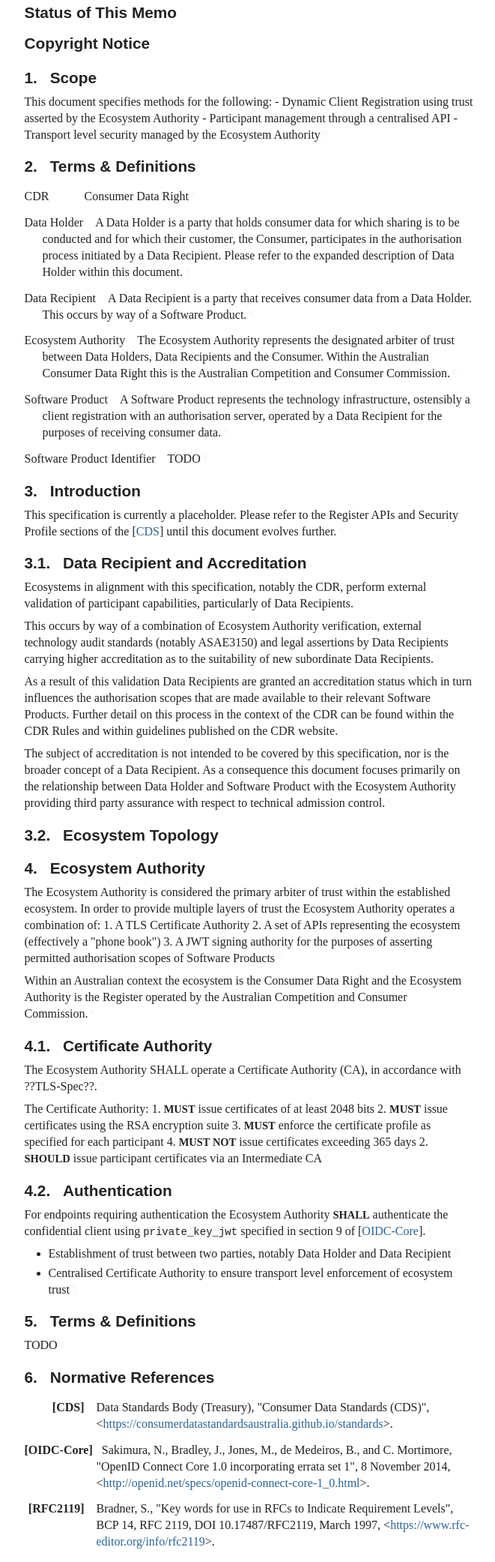
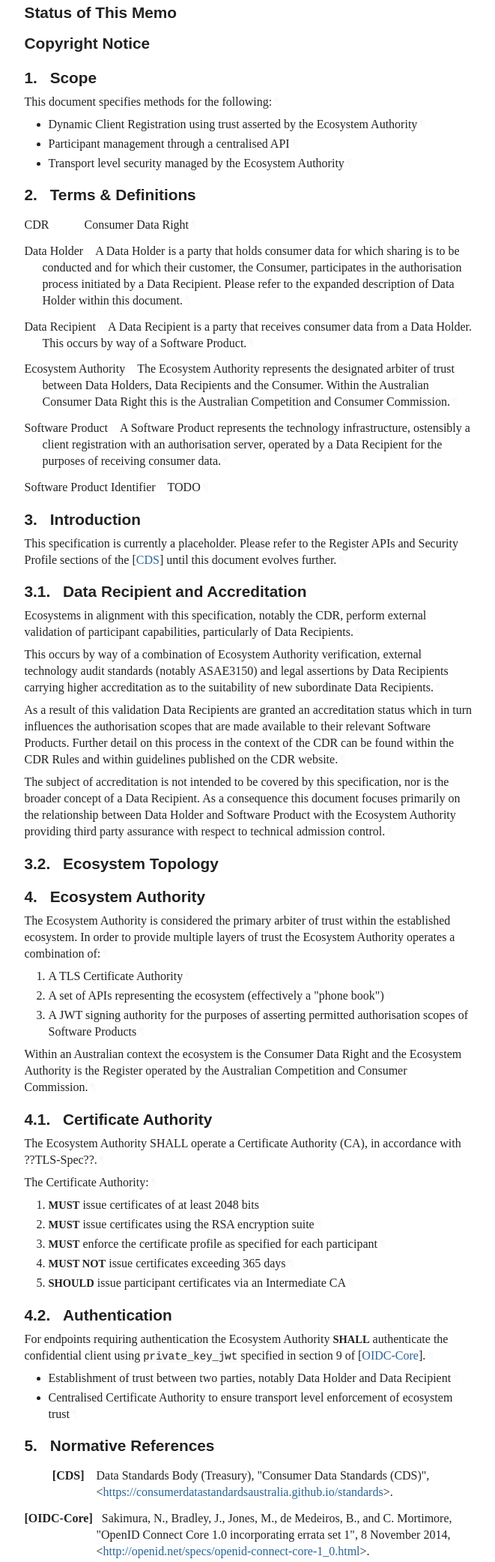
Before and after one commit to datarightplus/datarightplus-admission-control-baseline, a plain HTML site: page feature/initial-release-review/draft-authors-cdrplus-admission-control-baseline.html in a window 1280 px wide. Shown: the part 528-2611 px from the top of the page at 75% size, without its empty margins (92-753 px from the left). Drawn offline with Linux system fonts and the light colour scheme; a web font is replaced by a local one.

Commit message:
Script updating gh-pages from 1265427. [ci skip]

```diff
--- a/feature/initial-release-review/draft-authors-cdrplus-admission-control-baseline.html
+++ b/feature/initial-release-review/draft-authors-cdrplus-admission-control-baseline.html
@@ -4,7 +4,7 @@
 <meta charset="utf-8">
 <meta content="Common,Latin" name="scripts">
 <meta content="initial-scale=1.0" name="viewport">
-<title>CDR+: Admission Control: Baseline</title>
+<title>CDR+ Admission Control: Baseline</title>
 <meta content="Stuart Low" name="author">
 <meta content="Ben Kolera" name="author">
 <meta content="
@@ -1046,12 +1046,12 @@ svg :is([fill="white"], [fill^="#fff"]) {
 <table class="ears">
 <thead><tr>
 <td class="left">Internet-Draft</td>
-<td class="center">CDR+: Admission Control: Baseline</td>
+<td class="center">CDR+ Admission Control: Baseline</td>
 <td class="right">July 2023</td>
 </tr></thead>
 <tfoot><tr>
 <td class="left">Low &amp; Kolera</td>
-<td class="center">Expires 3 January 2024</td>
+<td class="center">Expires 4 January 2024</td>
 <td class="right">[Page]</td>
 </tr></tfoot>
 </table>
@@ -1064,12 +1064,12 @@ svg :is([fill="white"], [fill^="#fff"]) {
 <dd class="internet-draft">draft-authors-cdrplus-admission-control-baseline-latest</dd>
 <dt class="label-published">Published:</dt>
 <dd class="published">
-<time datetime="2023-07-02" class="published">2 July 2023</time>
+<time datetime="2023-07-03" class="published">3 July 2023</time>
     </dd>
 <dt class="label-intended-status">Intended Status:</dt>
 <dd class="intended-status">Experimental</dd>
 <dt class="label-expires">Expires:</dt>
-<dd class="expires"><time datetime="2024-01-03">3 January 2024</time></dd>
+<dd class="expires"><time datetime="2024-01-04">4 January 2024</time></dd>
 <dt class="label-authors">Authors:</dt>
 <dd class="authors">
 <div class="author">
@@ -1083,7 +1083,7 @@ svg :is([fill="white"], [fill^="#fff"]) {
 </dd>
 </dl>
 </div>
-<h1 id="title">CDR+: Admission Control: Baseline</h1>
+<h1 id="title">CDR+ Admission Control: Baseline</h1>
 <section id="section-abstract">
       <h2 id="abstract"><a href="#abstract" class="selfRef">Abstract</a></h2>
 <p id="section-abstract-1">Describes the Ecosystem Authority and mechanisms for controlling admission into a Consumer Data Right aligned ecosystem.<a href="#section-abstract-1" class="pilcrow">¶</a></p>
@@ -1113,7 +1113,7 @@ svg :is([fill="white"], [fill^="#fff"]) {
         time. It is inappropriate to use Internet-Drafts as reference
         material or to cite them other than as "work in progress."<a href="#section-boilerplate.1-3" class="pilcrow">¶</a></p>
 <p id="section-boilerplate.1-4">
-        This Internet-Draft will expire on 3 January 2024.<a href="#section-boilerplate.1-4" class="pilcrow">¶</a></p>
+        This Internet-Draft will expire on 4 January 2024.<a href="#section-boilerplate.1-4" class="pilcrow">¶</a></p>
 </section>
 </div>
 <div id="copyright">
@@ -1171,13 +1171,10 @@ svg :is([fill="white"], [fill^="#fff"]) {
             </ul>
 </li>
           <li class="compact toc ulBare ulEmpty" id="section-toc.1-1.5">
-            <p id="section-toc.1-1.5.1"><a href="#section-5" class="auto internal xref">5</a>.  <a href="#name-terms-definitions-2" class="internal xref">Terms &amp; Definitions</a></p>
+            <p id="section-toc.1-1.5.1"><a href="#section-5" class="auto internal xref">5</a>.  <a href="#name-normative-references" class="internal xref">Normative References</a></p>
 </li>
           <li class="compact toc ulBare ulEmpty" id="section-toc.1-1.6">
-            <p id="section-toc.1-1.6.1"><a href="#section-6" class="auto internal xref">6</a>.  <a href="#name-normative-references" class="internal xref">Normative References</a></p>
-</li>
-          <li class="compact toc ulBare ulEmpty" id="section-toc.1-1.7">
-            <p id="section-toc.1-1.7.1"><a href="#appendix-A" class="auto internal xref"></a><a href="#name-authors-addresses" class="internal xref">Authors' Addresses</a></p>
+            <p id="section-toc.1-1.6.1"><a href="#appendix-A" class="auto internal xref"></a><a href="#name-authors-addresses" class="internal xref">Authors' Addresses</a></p>
 </li>
         </ul>
 </nav>
@@ -1188,10 +1185,15 @@ svg :is([fill="white"], [fill^="#fff"]) {
       <h2 id="name-scope">
 <a href="#section-1" class="section-number selfRef">1. </a><a href="#name-scope" class="section-name selfRef">Scope</a>
       </h2>
-<p id="section-1-1">This document specifies methods for the following:
-  - Dynamic Client Registration using trust asserted by the Ecosystem Authority
-  - Participant management through a centralised API
-  - Transport level security managed by the Ecosystem Authority<a href="#section-1-1" class="pilcrow">¶</a></p>
+<p id="section-1-1">This document specifies methods for the following:<a href="#section-1-1" class="pilcrow">¶</a></p>
+<ul class="normal">
+<li class="normal" id="section-1-2.1">Dynamic Client Registration using trust asserted by the Ecosystem Authority<a href="#section-1-2.1" class="pilcrow">¶</a>
+</li>
+        <li class="normal" id="section-1-2.2">Participant management through a centralised API<a href="#section-1-2.2" class="pilcrow">¶</a>
+</li>
+        <li class="normal" id="section-1-2.3">Transport level security managed by the Ecosystem Authority<a href="#section-1-2.3" class="pilcrow">¶</a>
+</li>
+      </ul>
 </section>
 </div>
 <div id="terms-definitions">
@@ -1258,23 +1260,40 @@ svg :is([fill="white"], [fill^="#fff"]) {
       <h2 id="name-ecosystem-authority">
 <a href="#section-4" class="section-number selfRef">4. </a><a href="#name-ecosystem-authority" class="section-name selfRef">Ecosystem Authority</a>
       </h2>
-<p id="section-4-1">The Ecosystem Authority is considered the primary arbiter of trust within the established ecosystem. In order to provide multiple layers of trust the Ecosystem Authority operates a combination of:
-1. A TLS Certificate Authority
-2. A set of APIs representing the ecosystem (effectively a "phone book")
-3. A JWT signing authority for the purposes of asserting permitted authorisation scopes of Software Products<a href="#section-4-1" class="pilcrow">¶</a></p>
-<p id="section-4-2">Within an Australian context the ecosystem is the Consumer Data Right and the Ecosystem Authority is the Register operated by the Australian Competition and Consumer Commission.<a href="#section-4-2" class="pilcrow">¶</a></p>
+<p id="section-4-1">The Ecosystem Authority is considered the primary arbiter of trust within the established ecosystem. In order to provide multiple layers of trust the Ecosystem Authority operates a combination of:<a href="#section-4-1" class="pilcrow">¶</a></p>
+<ol start="1" type="1" class="normal type-1" id="section-4-2">
+<li id="section-4-2.1">A TLS Certificate Authority<a href="#section-4-2.1" class="pilcrow">¶</a>
+</li>
+        <li id="section-4-2.2">A set of APIs representing the ecosystem (effectively a "phone book")<a href="#section-4-2.2" class="pilcrow">¶</a>
+</li>
+        <li id="section-4-2.3">A JWT signing authority for the purposes of asserting permitted authorisation scopes of Software Products<a href="#section-4-2.3" class="pilcrow">¶</a>
+</li>
+      </ol>
+<p id="section-4-3">Within an Australian context the ecosystem is the Consumer Data Right and the Ecosystem Authority is the Register operated by the Australian Competition and Consumer Commission.<a href="#section-4-3" class="pilcrow">¶</a></p>
 <div id="certificate-authority">
 <section id="section-4.1">
         <h3 id="name-certificate-authority">
 <a href="#section-4.1" class="section-number selfRef">4.1. </a><a href="#name-certificate-authority" class="section-name selfRef">Certificate Authority</a>
         </h3>
 <p id="section-4.1-1">The Ecosystem Authority SHALL operate a Certificate Authority (CA), in accordance with ??TLS-Spec??.<a href="#section-4.1-1" class="pilcrow">¶</a></p>
-<p id="section-4.1-2">The Certificate Authority:
-1. <span class="bcp14">MUST</span> issue certificates of at least 2048 bits
-2. <span class="bcp14">MUST</span> issue certificates using the RSA encryption suite
-3. <span class="bcp14">MUST</span> enforce the certificate profile as specified for each participant
-4. <span class="bcp14">MUST NOT</span> issue certificates exceeding 365 days
-2. <span class="bcp14">SHOULD</span> issue participant certificates via an Intermediate CA<a href="#section-4.1-2" class="pilcrow">¶</a></p>
+<p id="section-4.1-2">The Certificate Authority:<a href="#section-4.1-2" class="pilcrow">¶</a></p>
+<ol start="1" type="1" class="normal type-1" id="section-4.1-3">
+<li id="section-4.1-3.1">
+            <span class="bcp14">MUST</span> issue certificates of at least 2048 bits<a href="#section-4.1-3.1" class="pilcrow">¶</a>
+</li>
+          <li id="section-4.1-3.2">
+            <span class="bcp14">MUST</span> issue certificates using the RSA encryption suite<a href="#section-4.1-3.2" class="pilcrow">¶</a>
+</li>
+          <li id="section-4.1-3.3">
+            <span class="bcp14">MUST</span> enforce the certificate profile as specified for each participant<a href="#section-4.1-3.3" class="pilcrow">¶</a>
+</li>
+          <li id="section-4.1-3.4">
+            <span class="bcp14">MUST NOT</span> issue certificates exceeding 365 days<a href="#section-4.1-3.4" class="pilcrow">¶</a>
+</li>
+          <li id="section-4.1-3.5">
+            <span class="bcp14">SHOULD</span> issue participant certificates via an Intermediate CA<a href="#section-4.1-3.5" class="pilcrow">¶</a>
+</li>
+        </ol>
 </section>
 </div>
 <div id="authentication">
@@ -1293,17 +1312,9 @@ svg :is([fill="white"], [fill^="#fff"]) {
 </div>
 </section>
 </div>
-<div id="terms-definitions-1">
 <section id="section-5">
-      <h2 id="name-terms-definitions-2">
-<a href="#section-5" class="section-number selfRef">5. </a><a href="#name-terms-definitions-2" class="section-name selfRef">Terms &amp; Definitions</a>
-      </h2>
-<p id="section-5-1">TODO<a href="#section-5-1" class="pilcrow">¶</a></p>
-</section>
-</div>
-<section id="section-6">
       <h2 id="name-normative-references">
-<a href="#section-6" class="section-number selfRef">6. </a><a href="#name-normative-references" class="section-name selfRef">Normative References</a>
+<a href="#section-5" class="section-number selfRef">5. </a><a href="#name-normative-references" class="section-name selfRef">Normative References</a>
       </h2>
 <dl class="references">
 <dt id="CDS">[CDS]</dt>
```
Also changed, not shown: feature/initial-release-review/draft-authors-cdrplus-admission-control-baseline.txt.
